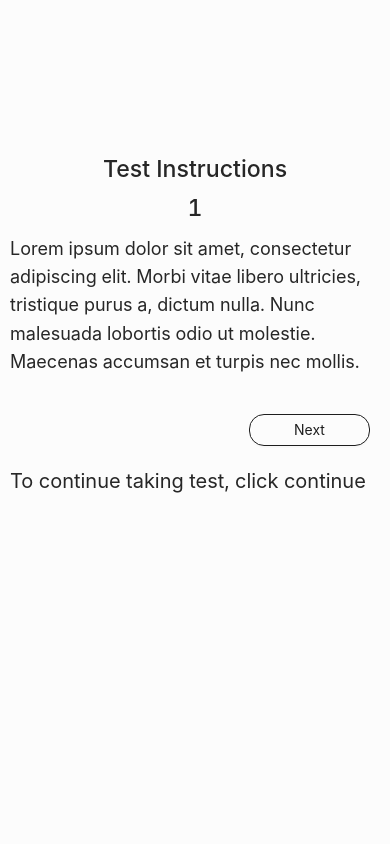
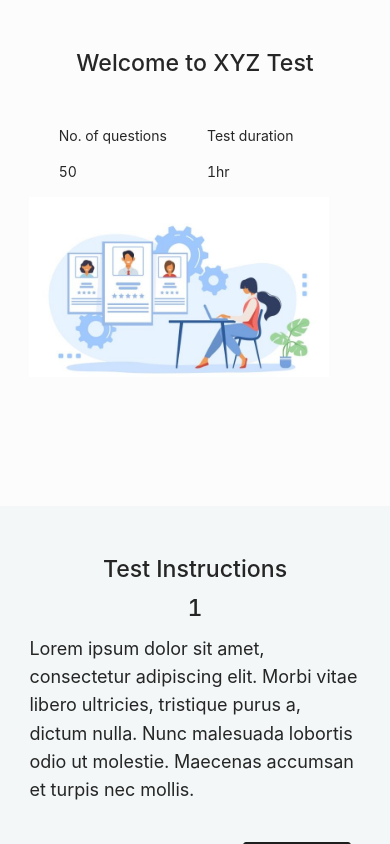
Before and after one commit to onojaMatthew/online_examination, a React (Create React App) app in the folder client/: page /test/1 in a window 390 px wide. Both pictures are taken after a click on the button "Continue". Built offline with nearby package versions, Linux system fonts and the light colour scheme; no server answers.

Commit message:
added new updates

```diff
--- a/client/src/components/User/Home/HomePage.js
+++ b/client/src/components/User/Home/HomePage.js
@@ -16,7 +16,6 @@ const HomePage = () => {
 
   useEffect(() => {
     const url = match.url.split("/").slice(2)
-    console.log(url)
     const path = url[0];
     setSubdomain(path)
   }, [ match ]);
@@ -32,7 +31,6 @@ const HomePage = () => {
       setMessage("You are not invited to take this test");
     }
   }, [ user, domain_name ]);
-  console.log(match, "domain name")
 
   return (
     <div className="login-container">
--- a/client/src/components/User/Instruction/Instruction.css
+++ b/client/src/components/User/Instruction/Instruction.css
@@ -1,30 +1,41 @@
-.instruction-container {
+.instruction-left-cont {
   background-color: #fcfcfc;
   height: 100vh;
+  padding-left: 5%;
+  padding-right: 5%;
+  padding-top: 12%;
+}
+
+.instruction-right-cont {
+  background: #f3f7f7;
+  height: 100vh;
+  padding-left: 10%;
+  padding-right: 10%;
   padding-top: 12%;
 }
 
 .nexted-button {
-  background: transparent;
-  border-radius: 15px;
-  color: #1e1e1e !important;
+  background-color: #1e1e1e;
+  border-radius: 3px;
+  color: #fff !important;
   border: 1px solid #1e1e1e;
   width: 50%;
+  height: 40px;
   margin-top: 20px;
 }
 
 .nexted-button:hover {
-  background: transparent;
-  border-radius: 15px;
-  color: #1e1e1e !important;
+  background-color: #1e1e1e;
+  border-radius: 3px;
+  color: #fff !important;
   border: 1px solid #1e1e1e;
   width: 50%;
 }
 
 .nexted-button:focus {
-  background: transparent;
-  border-radius: 15px;
-  color: #1e1e1e !important;
+  background-color: #1e1e1e;
+  border-radius: 3px;
+  color: #fff !important;
   border: 1px solid #1e1e1e;
   width: 50%;
 }
@@ -39,34 +50,57 @@
   text-align: left;
 }
 
+.questn-no {
+  margin-left: 90px;
+}
+
+.ant-image-img {
+  display: block;
+  width: 100%;
+  height: auto;
+  margin-left: 70px;
+}
+
 @media only screen and (max-width: 768px){
   .instruction-container {
     background-color: #fcfcfc;
-    height: 100vh;
+    height: 50vh;
     padding: 10px;
     padding-top: 40%;
   }
 
+  .instruction-left-cont {
+    background-color: #fcfcfc;
+    height: 60vh;
+    padding-top: 12%;
+  }
+
+  .instruction-right-cont {
+    background: #f3f7f7;
+    height: 100vh;
+    padding-top: 12%;
+  }
+
   .nexted-button {
-    background: transparent;
-    border-radius: 15px;
-    color: #1e1e1e !important;
+    background-color: #1e1e1e;
+    border-radius: 3px;
+    color: #f3f7f7 !important;
     border: 1px solid #1e1e1e;
     width: 70%;
   }
 
   .nexted-button:hover {
-    background: transparent;
-    border-radius: 15px;
-    color: #1e1e1e !important;
+    background-color: #1e1e1e;
+    border-radius: 3px;
+    color: #fff !important;
     border: 1px solid #1e1e1e;
     width: 70%;
   }
 
   .nexted-button:focus {
-    background: transparent;
-    border-radius: 15px;
-    color: #1e1e1e !important;
+    background-color: #1e1e1e;
+    border-radius: 3px;
+    color: #fff !important;
     border: 1px solid #1e1e1e;
     width: 70%;
   }
@@ -78,4 +112,16 @@
   .nexted-button:last-of-type {
     margin-right: 10px;
   }
+
+  .questn-no {
+    margin-left: 50px;
+  }
+
+  .ant-image-img {
+    display: block;
+    width: 100%;
+    height: auto;
+    margin-left: 20px !important;
 }
+
+}
--- a/client/src/components/User/Instruction/Instruction.js
+++ b/client/src/components/User/Instruction/Instruction.js
@@ -1,8 +1,9 @@
 import React, { useState } from "react";
 import { useRouteMatch, useHistory } from "react-router-dom";
-import { Button } from "antd";
+import { Button, Image } from "antd";
 import { Row, Col } from "reactstrap";
 import "./Instruction.css";
+import Icon from "../../../assets/images/employee.jpg";
 
 const Instruction = () => {
   const [ count, setCount ] = useState(0);
@@ -13,9 +14,27 @@ const Instruction = () => {
   url.pop();
   const path = url.join("/");
   return (
-    <div className="instruction-container">
+    <div>
       <Row>
-        <Col xs="12" sm="12" md={{ size: 6, offset: 3 }} lg={{ size: 4, offset: 4 }}>
+        <Col xs="12" sm="12" md="12" lg="4" xl="4" className="instruction-left-cont">
+          <h3 className="text-center">Welcome to XYZ Test</h3>
+          <Row className="mt-5">
+            <Col xs="6" sm="6" md="6" lg="6" xl="6">
+              <p className="questn-no">No. of questions</p>
+              <p className="questn-no">50</p>
+            </Col>
+            <Col xs="6" sm="6" md="6" lg="6" xl="6">
+            <p>Test duration</p>
+              <p>1hr</p>
+            </Col>
+          </Row>
+          <Row className="text-center pl-5">
+            <Col className="pl-5" xs="6" sm="6" md="6" lg="6" xl="6">
+              <Image src={Icon} preview={false} width={300} />
+            </Col>
+          </Row>
+        </Col>
+        <Col xs="12" sm="12" md="12" lg="8" className="instruction-right-cont">
           <h3 className="text-center">Test Instructions</h3>
           {
             count === 0 ? (
@@ -56,12 +75,11 @@ const Instruction = () => {
               <Button className="nexted-button" disabled={count === 2 ? true : false} style={{float: "right"}} onClick={() => setCount(count+1)}>Next</Button>
             </Col>
           </Row>
-
-        </Col>
-      </Row>
-      <Row className="continue-text">
-        <Col xs="12" sm="12" md={{ size: 6, offset: 3 }} lg={{ size: 4, offset: 4 }}>
-          <p>To continue taking test, click <span onClick={() => history.push(`/${path}/start`)}>continue</span></p>
+          <Row className="continue-text">
+            <Col xs="12" sm="12" md="12" lg="12">
+              <p>To continue taking test, click <span onClick={() => history.push(`/${path}/start`)}>continue</span></p>
+            </Col>
+          </Row>
         </Col>
       </Row>
     </div>
--- a/client/src/components/User/Start/Start.js
+++ b/client/src/components/User/Start/Start.js
@@ -1,9 +1,11 @@
 import { Button } from "antd";
 import React, { useEffect, useState } from "react";
 import Auth from "../../../helper/Auth";
+import { Image } from "antd";
 import { useDispatch, useSelector } from "react-redux";
-import { Container, Col, Row } from "reactstrap";
+import {  Col, Row, Input, Spinner } from "reactstrap";
 import { getQuestions } from "../../../store/actions/actions_user";
+import Icon from "../../../assets/images/employee.jpg";
 import "./Start.css";
 
 const Start = () => {
@@ -17,6 +19,8 @@ const Start = () => {
   const [ currentQuestion, setCurrentQuestion ] = useState({});
   const [ userAnswer, setUserAnswer ] = useState({ "ans": "", "question": "" });
   const [ answer, setAnswer ] = useState("");
+
+  let myAnswer = [];
 
   useEffect(() => {
     setToken(JSON.parse(Auth.getToken()));
@@ -42,36 +46,87 @@ const Start = () => {
     setUserAnswer({ ...userAnswer, "ans": answer, "question": currentQuestion?._id });
   }, [ currentQuestion, answer ]);
 
-  console.log(currentQuestion, " the question")
+  const handleToggle = () => {
+    setToggle(true);
+    setNum(1);
+  }
+
+  const handleChange = (e) => {
+    const { value, name } = e.target
+    console.log(value, name, " the value from input");
+    // console.log(e)
+    myAnswer.push({ "ans": answer, "question": currentQuestion?._id });
+  }
 
   return (
-    <div className="start-container">
-      <Container>
+    <div>
+      <Row>
+        <Col xs="12" sm="12" md="12" lg="4" xl="4" className="instruction-left-cont">
+          <h3 className="text-center">Welcome to XYZ Test</h3>
+          <Row className="mt-5">
+            <Col xs="6" sm="6" md="6" lg="6" xl="6">
+              <p className="questn-no">No. of questions</p>
+              <p className="questn-no">50</p>
+            </Col>
+            <Col xs="6" sm="6" md="6" lg="6" xl="6">
+            <p>Test duration</p>
+              <p>1hr</p>
+            </Col>
+          </Row>
+          <Row className="text-center pl-5">
+            <Col className="pl-5" xs="6" sm="6" md="6" lg="6" xl="6">
+              <Image src={Icon} preview={false} width={300} />
+            </Col>
+          </Row>
+        </Col>
+        <Col xs="12" sm="12" md="12" lg="8" className="instruction-right-cont">
 
-        {toggle ? (<Row>
-          <Col xs="12" sm="12" md="12" lg={{ size: 4, offset: 4 }} xl={{ size: 4, offset: 4 }}>
-            <h2>Click the button below to </h2>
-            <p>{currentQuestion && currentQuestion && currentQuestion.question?.question}</p>
-            <p>{currentQuestion && currentQuestion.question && currentQuestion.question.optionA ? "A " : null} {currentQuestion && currentQuestion.question?.optionA}</p>
-            <p>{currentQuestion && currentQuestion.question && currentQuestion.question.optionA ? "B " : null} {currentQuestion && currentQuestion.question?.optionB}</p>
-            <p>{currentQuestion && currentQuestion.question && currentQuestion.question.optionA ? "C " : null} {currentQuestion && currentQuestion.question?.optionC}</p>
-            <p>{currentQuestion && currentQuestion.question && currentQuestion.question.optionA ? "D " : null} {currentQuestion && currentQuestion.question?.optionD}</p>
-            <p>{currentQuestion && currentQuestion.question && currentQuestion.question.optionA ? "E " : null} {currentQuestion && currentQuestion.question?.optionE}</p>
-            <div>
-              <Button onClick={() => setNum(num + 1)}>Next question</Button>
+          {toggle ? (
+            questionLoading ? (
+              <div className="text-center">
+                <Spinner>
+                  <span className="visually-hidden">Loading...</span>
+                </Spinner>
+              </div>
+            ) :
+          <Row>
+            <Col xs="12" sm="12" md="12" lg="12" xl="12">
+              <h3 className="text-center">Questions</h3>
+              <p className="question">{currentQuestion && currentQuestion.question && currentQuestion.question.optionA ? num : null}{" "}
+              {currentQuestion && currentQuestion && currentQuestion.question?.question}</p>
+              <p><Input value="optionA" type="radio" onChange={(e) => handleChange(e,currentQuestion.question.optionA)} name="my_answer"/>{"  "}{currentQuestion && currentQuestion.question && currentQuestion.question.optionA ? "A " : null}{" "}
+              {currentQuestion && currentQuestion.question?.optionA}</p>
+              <p><Input
+                type="radio"
+                value="optionB"
+                onChange={(e) => handleChange(e,currentQuestion.question.optionB, )}
+                name="my_answer"/>{"  "}
+                {currentQuestion && currentQuestion.question && currentQuestion.question.optionA ? "B " : null}{" "}
+              {currentQuestion && currentQuestion.question?.optionB}</p>
+              <p><Input value="optionC" type="radio" onChange={(e) => handleChange(e,currentQuestion.question.optionC)} name="my_answer"/>{"  "}{currentQuestion && currentQuestion.question && currentQuestion.question.optionA ? "C " : null}{" "}
+              {currentQuestion && currentQuestion.question?.optionC}</p>
+              <p><Input value="optionD" type="radio" onChange={(e) => handleChange(e,currentQuestion.question.optionD)} name="my_answer"/>{"  "}{currentQuestion && currentQuestion.question && currentQuestion.question.optionA ? "D " : null}{" "}
+              {currentQuestion && currentQuestion.question?.optionD}</p>
+              <p><Input value="optionE" type="radio" onChange={(e) => handleChange(e,currentQuestion.question.optionE)} name="my_answer"/>{"  "}{currentQuestion && currentQuestion.question && currentQuestion.question.optionA ? "E " : null}{" "}
+              {currentQuestion && currentQuestion.question?.optionE}</p>
+              <div className="mt-5">
+                {num === userQuestions.length - 1 ?
+                  <Button className="question-next-btn">Submit your answers</Button> :
+                  <Button className="question-next-btn" onClick={() => setNum(num + 1)}>Next question</Button>
+                }
               </div>
             </Col>
           </Row>) :
           <Row>
-          <Col xs="12" sm="12" md="12" lg={{ size: 4, offset: 4 }} xl={{ size: 4, offset: 4 }}>
-            <h2>Click the button below to </h2>
-            <div>
-              <Button onClick={() => setToggle(true)}>Start Test</Button>
+            <Col xs="12" sm="12" md="12" lg="12" xl="12">
+              <h4>You're all set to start the test. Click the button below to start</h4>
+              <div className="mt-5">
+                <Button className="start-btn" onClick={handleToggle}>Start Test</Button>
               </div>
             </Col>
           </Row>}
-
-      </Container>
+        </Col>
+      </Row>
     </div>
   )
 }
```
Also changed, not shown: client/src/components/User/Start/Start.css (+111 -0 lines), client/src/assets/images/employee.jpg (added), client/src/assets/images/office-computer-vector.jpg (added). Lines whose indentation alone changed are shown as unchanged.
